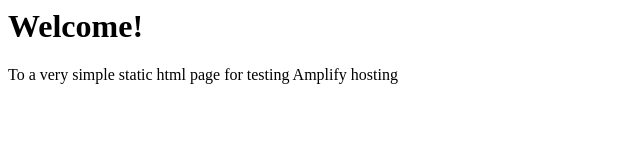
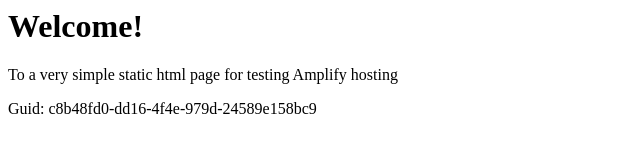
Before and after one commit to aws-aemilia-bah/Github-PR-Commit-Integration-Test-DoNotTouch-v1-prod-me-south-1, a website: page src/index.html in a window 1280 px wide. Shown: the whole page, without its empty margins (0-640 px from the left). Drawn offline with Linux system fonts and the light colour scheme.

Commit message:
commit from integ tests

```diff
--- a/src/index.html
+++ b/src/index.html
@@ -1,3 +1,5 @@
+
+
 <html lang="en">
 
 <head>
@@ -10,6 +12,6 @@
 <body>
     <h1>Welcome!</h1>
     <p>To a very simple static html page for testing Amplify hosting</p>
-</body>
+    <p>Guid: c8b48fd0-dd16-4f4e-979d-24589e158bc9</p></body>
 
 </html>
```
